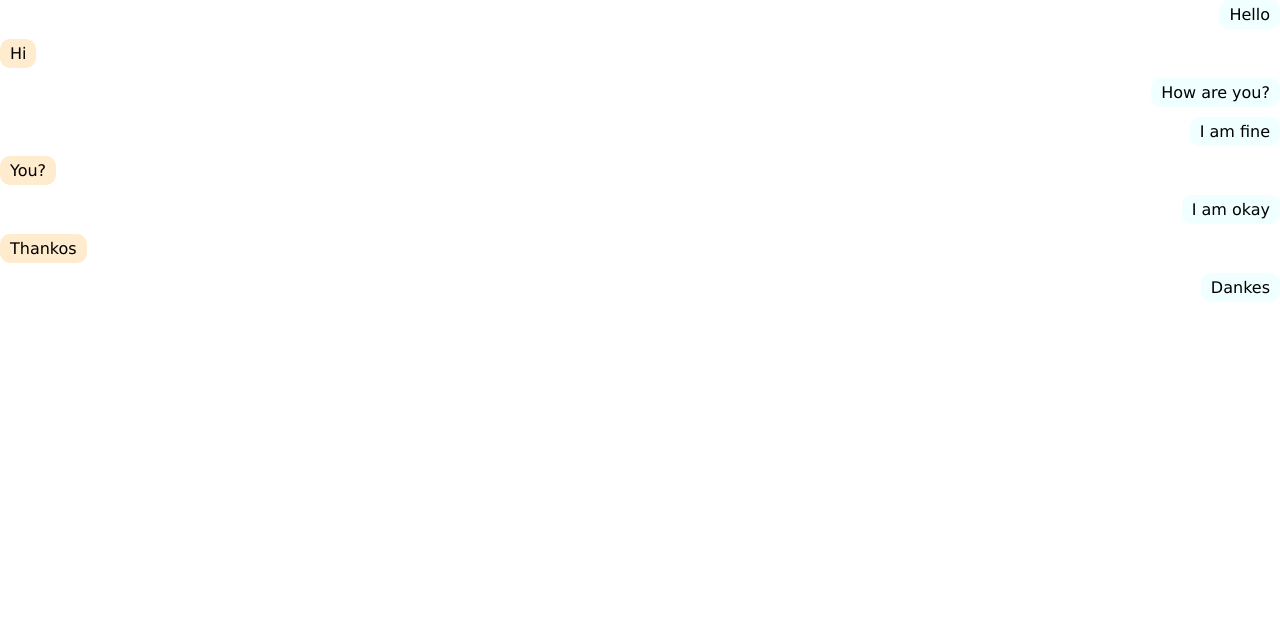
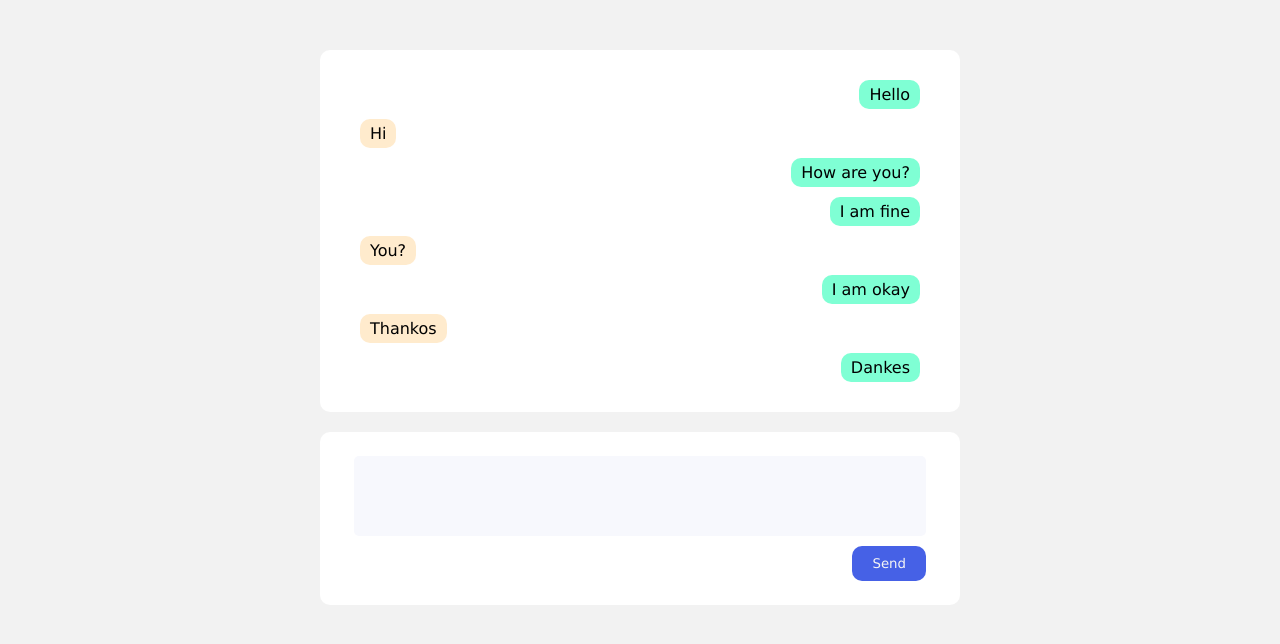
Before and after one commit to Win-Labs/socket.io, a website with bundled scripts: page client/index.html in a window 1280 px wide. Built offline with nearby package versions, Linux system fonts and the light colour scheme.

Commit message:
add input box

```diff
--- a/client/index.css
+++ b/client/index.css
@@ -12,13 +12,24 @@ body,
 html {
   width: 100%;
   height: 100%;
+  background-color: #f2f2f2;
+}
+
+.main-container {
+  display: flex;
+  flex-direction: column;
+  margin: 50px auto auto auto;
+  width: 50%;
+  gap: 20px;
 }
 
 .messages-box {
   display: flex;
   flex-direction: column;
   gap: 10px;
-  width: 100%;
+  padding: 30px 40px;
+  background-color: white;
+  border-radius: 10px;
 }
 
 .message {
@@ -29,7 +40,7 @@ html {
 }
 
 .sent {
-  background-color: azure;
+  background-color: aquamarine;
 }
 
 .message-row {
@@ -41,3 +52,48 @@ html {
 .received {
   justify-content: flex-start;
 }
+
+.input-box {
+  display: flex;
+  flex-direction: column;
+  gap: 10px;
+  background-color: white;
+  width: 100%;
+  padding: 24px 34px;
+  border-radius: 10px;
+}
+
+.button-row {
+  display: flex;
+  width: 100%;
+  justify-content: flex-end;
+}
+
+.button-send {
+  padding: 10px 20px;
+  background-color: #4661e6;
+  border-radius: 10px;
+  border: none;
+  color: whitesmoke;
+  transition: all 0.3s;
+}
+
+.button-send:hover {
+  cursor: pointer;
+  background-color: #7c91f9;
+}
+
+.button-send:active {
+  background-color: #4661e6;
+  transform: scale(1.2);
+}
+
+.textarea {
+  width: 100%;
+  height: 80px;
+  resize: none;
+  border: none;
+  background-color: #f7f8fd;
+  padding: 10px;
+  border-radius: 5px;
+}
--- a/client/index.html
+++ b/client/index.html
@@ -8,6 +8,13 @@
     <title>Document</title>
   </head>
   <body>
+    <div class="main-container">
+      <div class="messages-box"></div>
+      <div class="input-box">
+        <textarea class="textarea"></textarea>
+        <div class="button-row"><button class="button-send">Send</button></div>
+      </div>
+    </div>
     <script src="./index.js" type="module"></script>
     <script src="./utils.js" type="module"></script>
   </body>
--- a/client/index.js
+++ b/client/index.js
@@ -19,14 +19,10 @@ const messages = [
   { text: "Dankes", direction: "sent" },
 ];
 
-const messagesBox = `<div class="messages-box"></div>`;
-
 const messageRow = (message, direction) =>
   direction === "sent"
     ? `<div class="message-row"><p class="message sent">${message}</p></div>`
     : `<div class="message-row received"><p class="message">${message}</p></div>`;
-
-afterBegin(select("body"), messagesBox);
 
 messages.forEach((message) => {
   beforeEnd(
@@ -34,10 +30,3 @@ messages.forEach((message) => {
     messageRow(message.text, message.direction)
   );
 });
-
-document.querySelector(".form-send").addEventListener("submit", sendEmail);
-
-function sendEmail(event) {
-  event.preventDefault();
-  console.log("check");
-}
```
